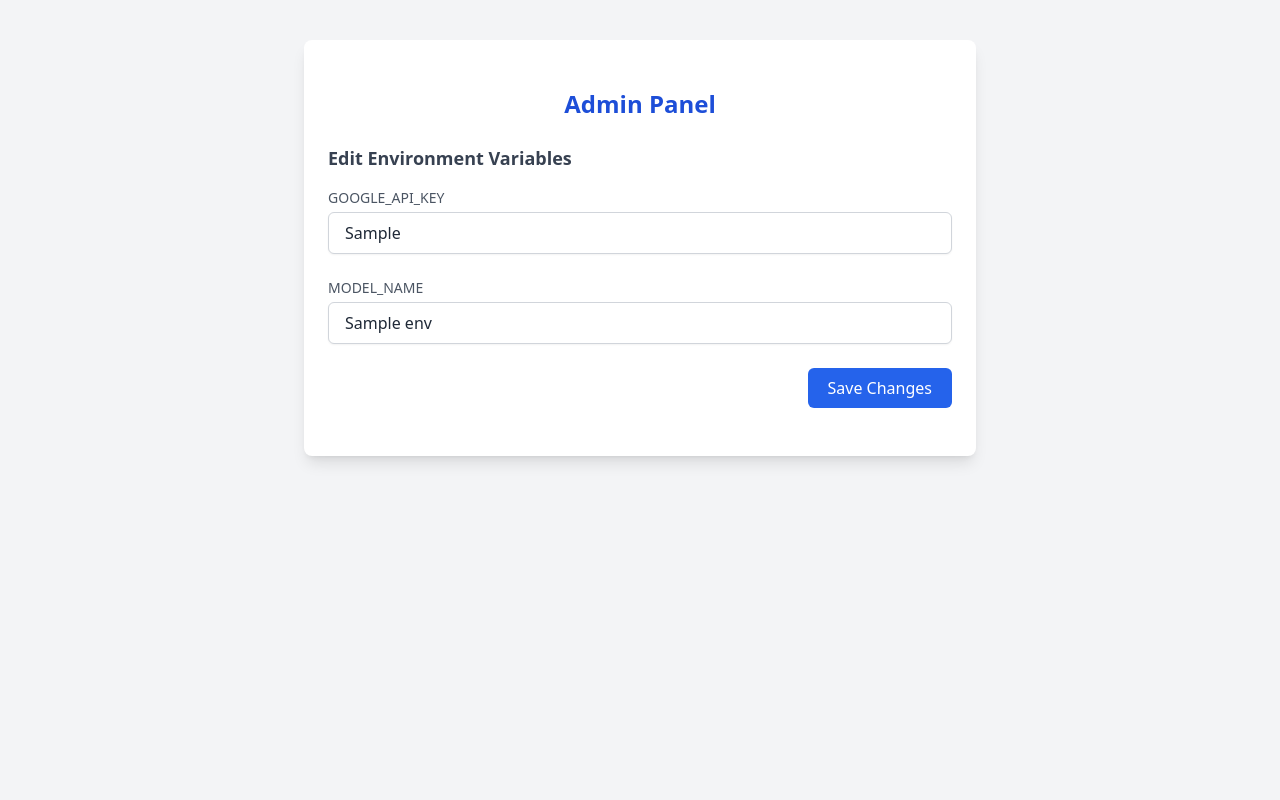
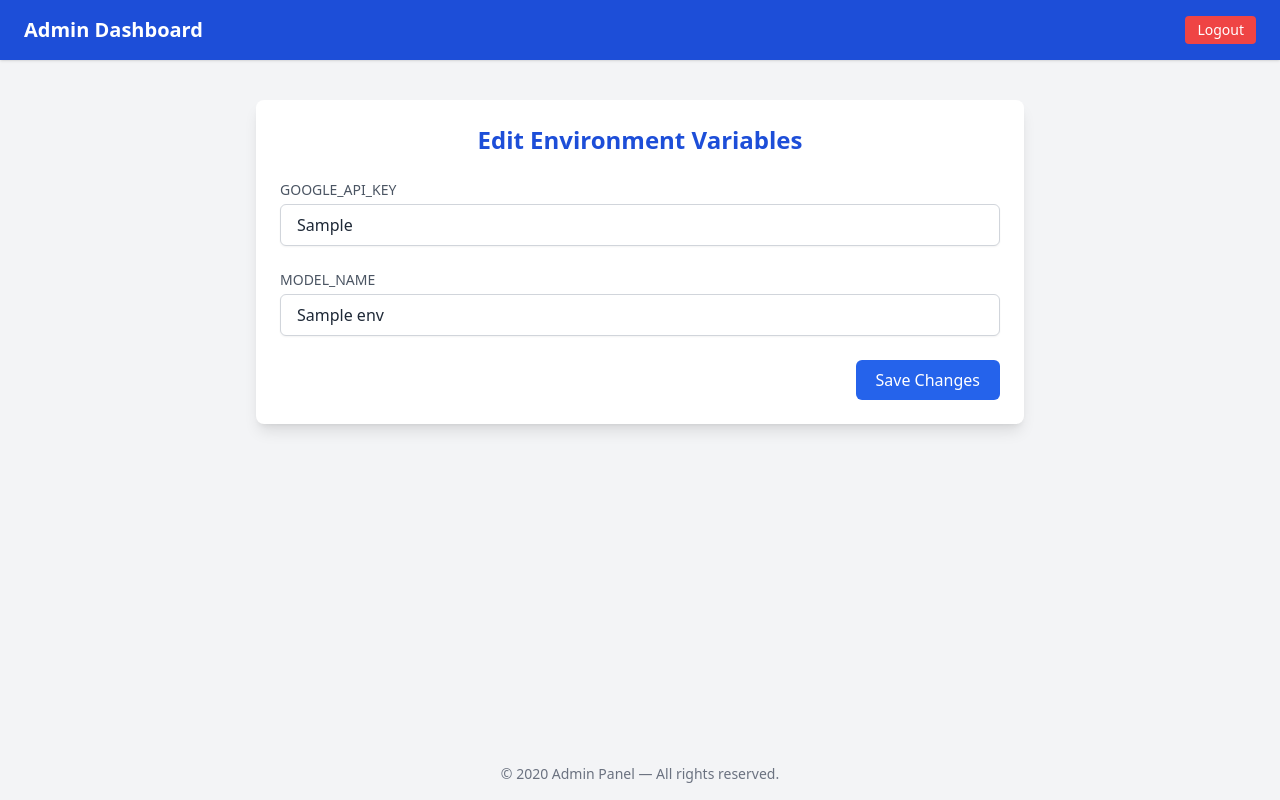
Before and after one commit to AleksandarHristov1337/Data-Structures-and-Algorithms-in-Python-Code-Generator, a Flask app: template src/templates/admin.html in a window 1280 px wide. Run offline with Flask 3, Linux system fonts and the light colour scheme; the template is opened without the code that fills it: most values are stand-ins (such as "Sample title", 1, 10 or a date in 2020); some libraries are stand-ins or nearby versions.

Commit message:
Database Integration

```diff
--- a/src/templates/admin.html
+++ b/src/templates/admin.html
@@ -2,16 +2,26 @@
 <html lang="en">
 <head>
   <meta charset="UTF-8" />
-  <title>Admin Panel - Environment Variables</title>
+  <title>Admin Dashboard</title>
   <meta name="viewport" content="width=device-width, initial-scale=1.0" />
   <!-- Tailwind CDN -->
   <script src="https://cdn.tailwindcss.com"></script>
 </head>
-<body class="bg-gray-100 text-gray-800 font-sans">
 
-  <div class="max-w-2xl mx-auto py-12 px-6 bg-white shadow-lg mt-10 rounded-lg">
-    <h1 class="text-2xl font-bold mb-6 text-center text-blue-700">Admin Panel</h1>
-    <h2 class="text-lg font-semibold mb-4 text-gray-700">Edit Environment Variables</h2>
+<body class="bg-gray-100 text-gray-800 font-sans min-h-screen flex flex-col">
+
+  <!-- Navbar -->
+  <nav class="bg-blue-700 text-white py-4 px-6 flex justify-between items-center shadow">
+    <h1 class="text-xl font-bold">Admin Dashboard</h1>
+    <a href="{{ url_for('auth.logout') }}" class="text-sm bg-red-500 hover:bg-red-600 px-3 py-1 rounded">
+      Logout
+    </a>
+  </nav>
+
+  <!-- Page content -->
+  <main class="flex-grow py-10 px-6">
+    <div class="max-w-3xl mx-auto bg-white shadow-lg rounded-lg p-6">
+      <h2 class="text-2xl font-bold mb-6 text-blue-700 text-center">Edit Environment Variables</h2>
 
       <!-- Flash Messages -->
       {% with messages = get_flashed_messages(with_categories=true) %}
@@ -67,6 +77,12 @@
         </div>
       </form>
     </div>
+  </main>
+
+  <!-- Footer -->
+  <footer class="text-center py-4 text-sm text-gray-500">
+    &copy; {{ current_year }} Admin Panel — All rights reserved.
+  </footer>
 
 </body>
 </html>
--- a/src/web_app.py
+++ b/src/web_app.py
@@ -1,30 +1,33 @@
 from flask import Flask
 from flask_login import LoginManager
-from models.models import AdminUser
+from models.models import db, AdminUser
 from werkzeug.security import generate_password_hash
-import os, sys
+import os
 from datetime import timedelta
 
 # Initialize Flask app
-app = Flask(__name__, template_folder=os.path.abspath(os.path.join(os.path.dirname(__file__), "templates")))
+app = Flask(
+    __name__,
+    template_folder=os.path.abspath(os.path.join(os.path.dirname(__file__), "templates"))
+)
 app.secret_key = os.environ.get("FLASK_SECRET_KEY", "your-default-dev-secret-key")
 app.permanent_session_lifetime = timedelta(minutes=30)
+
+# Database configuration (using SQLite)
+app.config['SQLALCHEMY_DATABASE_URI'] = 'sqlite:///admin.db'
+app.config['SQLALCHEMY_TRACK_MODIFICATIONS'] = False
+
+# Initialize the database
+db.init_app(app)
 
 # Setup login manager
 login_manager = LoginManager()
 login_manager.init_app(app)
 login_manager.login_view = 'auth.login'
 
-# Admin user setup (can be from env)
-ADMIN_USERNAME = os.getenv("ADMIN_USERNAME", "admin")
-ADMIN_PASSWORD_HASH = os.getenv("ADMIN_PASSWORD_HASH", generate_password_hash("admin123"))
-admin_user = AdminUser(id="1", username=ADMIN_USERNAME, password_hash=ADMIN_PASSWORD_HASH)
-
 @login_manager.user_loader
 def load_user(user_id):
-    if user_id == admin_user.id:
-        return admin_user
-    return None
+    return AdminUser.query.get(int(user_id))
 
 # Register blueprints
 from routes.main import main_bp
@@ -39,5 +42,19 @@ app.register_blueprint(admin_bp)
 app.register_blueprint(analyze_bp)
 app.register_blueprint(execute_bp)
 
+# Create the database and ensure default admin user exists
+with app.app_context():
+    db.create_all()
+
+    default_admin = AdminUser.query.filter_by(username="admin").first()
+    if not default_admin:
+        default_admin = AdminUser(
+            username="admin",
+            password_hash=generate_password_hash("admin123")
+        )
+        db.session.add(default_admin)
+        db.session.commit()
+        print("✅ Default admin user created: admin / admin123")
+
 if __name__ == "__main__":
     app.run(debug=True)
```
Also changed, not shown: src/models/models.py (+10 -6 lines), src/routes/auth.py (+8 -11 lines), 1 other file. Lines whose indentation alone changed are shown as unchanged.
